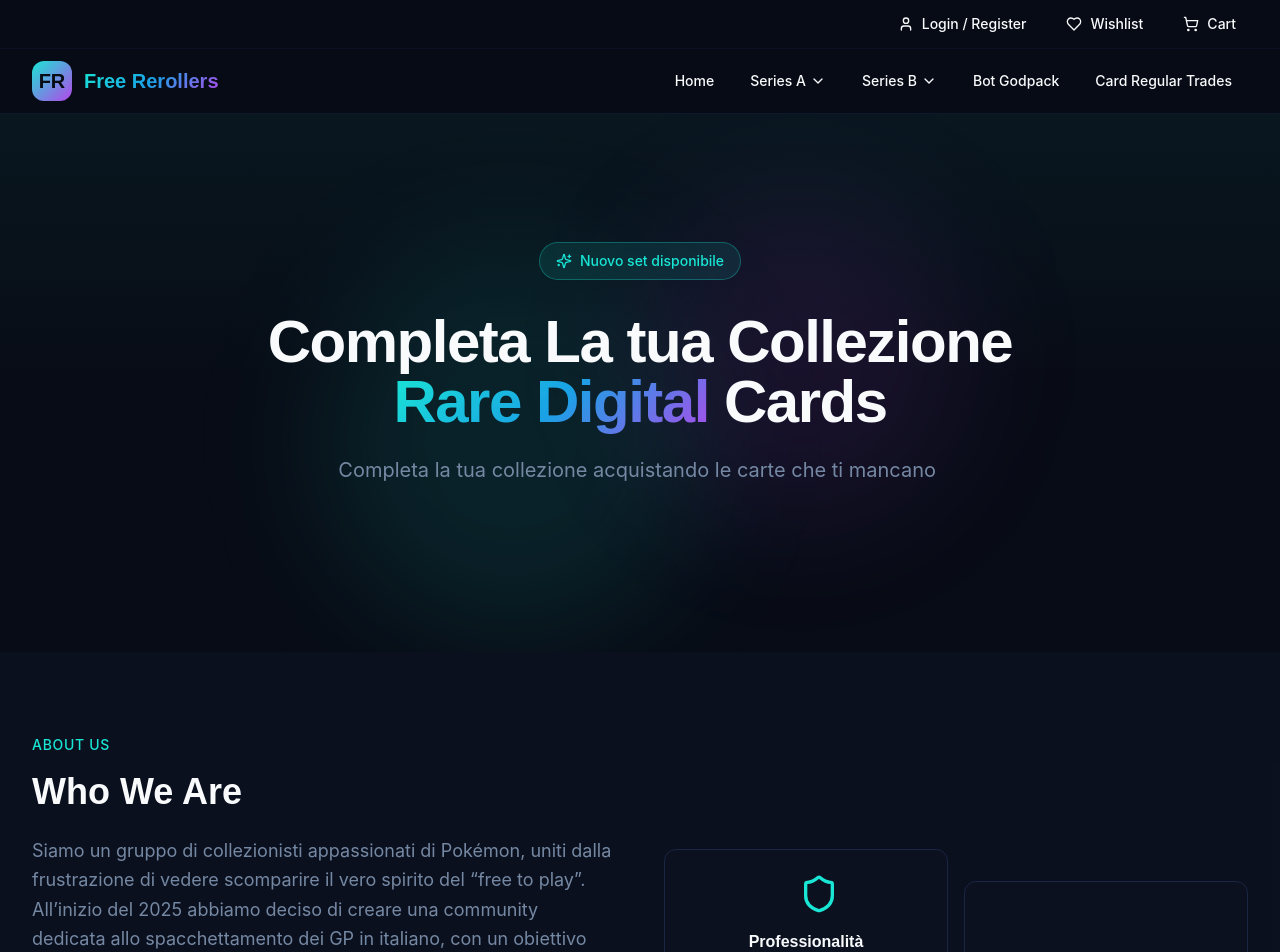
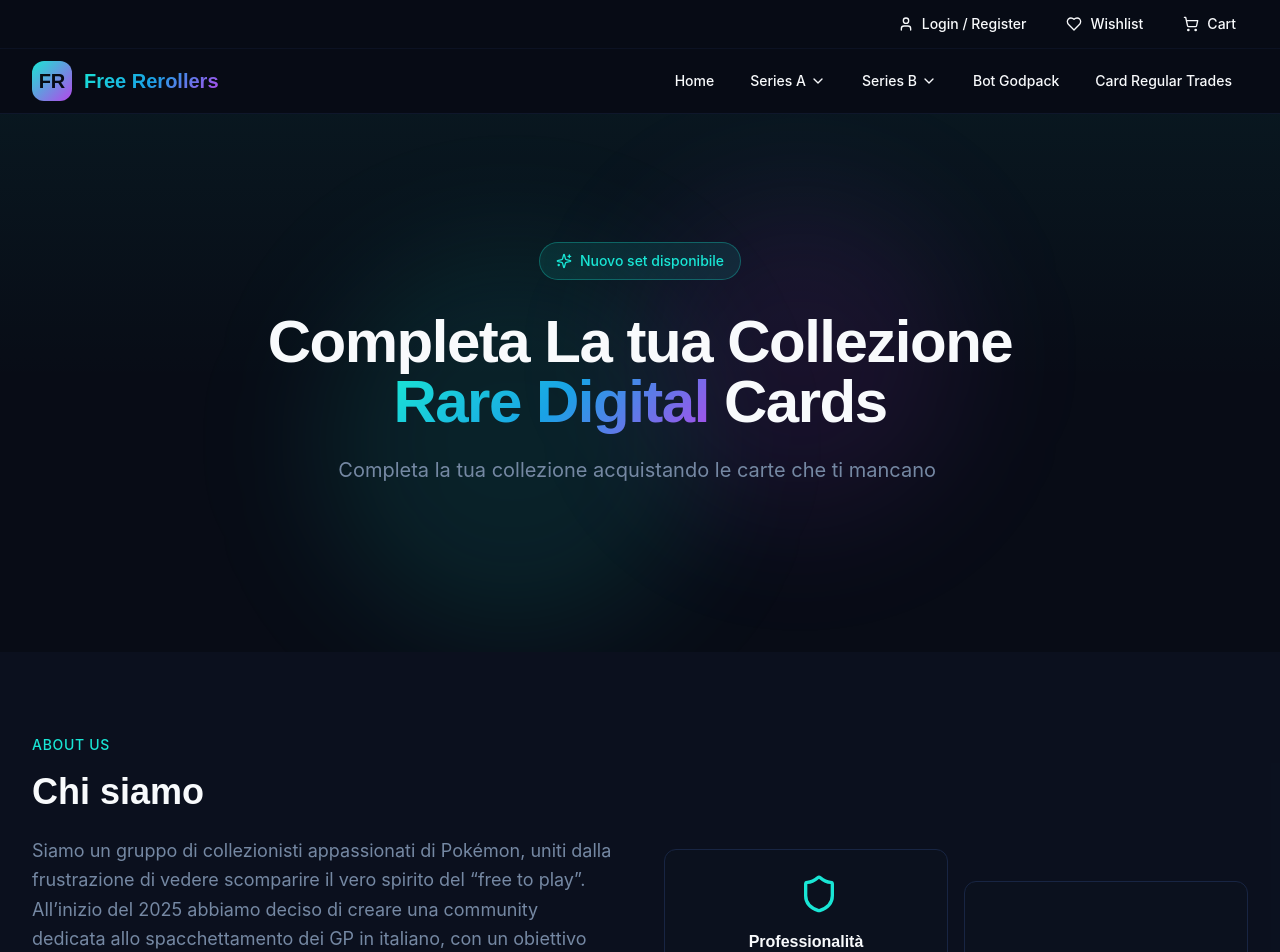
Before and after one commit to Dragonik98/digital-card-hub, a React (Vite) app: page / in a window 1280 px wide. Shown: the top 952 px of the page. Built offline with nearby package versions, Linux system fonts and the light colour scheme; the HTML template or start-up script is replaced by a standard one.

Commit message:
Visual edit in Lovable
Edited UI in Lovable

```diff
--- a/src/components/home/WhoWeAre.tsx
+++ b/src/components/home/WhoWeAre.tsx
@@ -6,9 +6,7 @@ export function WhoWeAre() {
           {/* Content */}
           <div>
             <span className="text-sm font-medium text-primary uppercase tracking-wider">About Us</span>
-            <h2 className="font-display text-3xl sm:text-4xl font-bold mt-4 mb-6">
-              Who We Are
-            </h2>
+            <h2 className="font-display text-3xl sm:text-4xl font-bold mt-4 mb-6">Chi siamo</h2>
             <p className="text-muted-foreground text-lg leading-relaxed mb-6">Siamo un gruppo di collezionisti appassionati di Pokémon, uniti dalla frustrazione di vedere scomparire il vero spirito del “free to play”. All’inizio del 2025 abbiamo deciso di creare una community dedicata allo spacchettamento dei GP in italiano, con un obiettivo semplice ma prezioso: permettere a tutti di completare la propria collezione in modo completamente gratuito.
 Per mesi ci siamo impegnati per far funzionare questo sistema per tutta la community, condividendo la passione per il collezionismo e riportando il divertimento al centro di tutto.</p>
             <p className="text-muted-foreground leading-relaxed">Purtroppo, dopo l'aggiornamento di Dena, l'amico deve essere presente prima dell’apertura dei GP, ci siamo trovati davanti a un ostacolo importante. Non ci siamo arresi: dopo settimane di lavoro e test, siamo riusciti a trovare una soluzione che ci permette di mantenere attivo il progetto.
```
